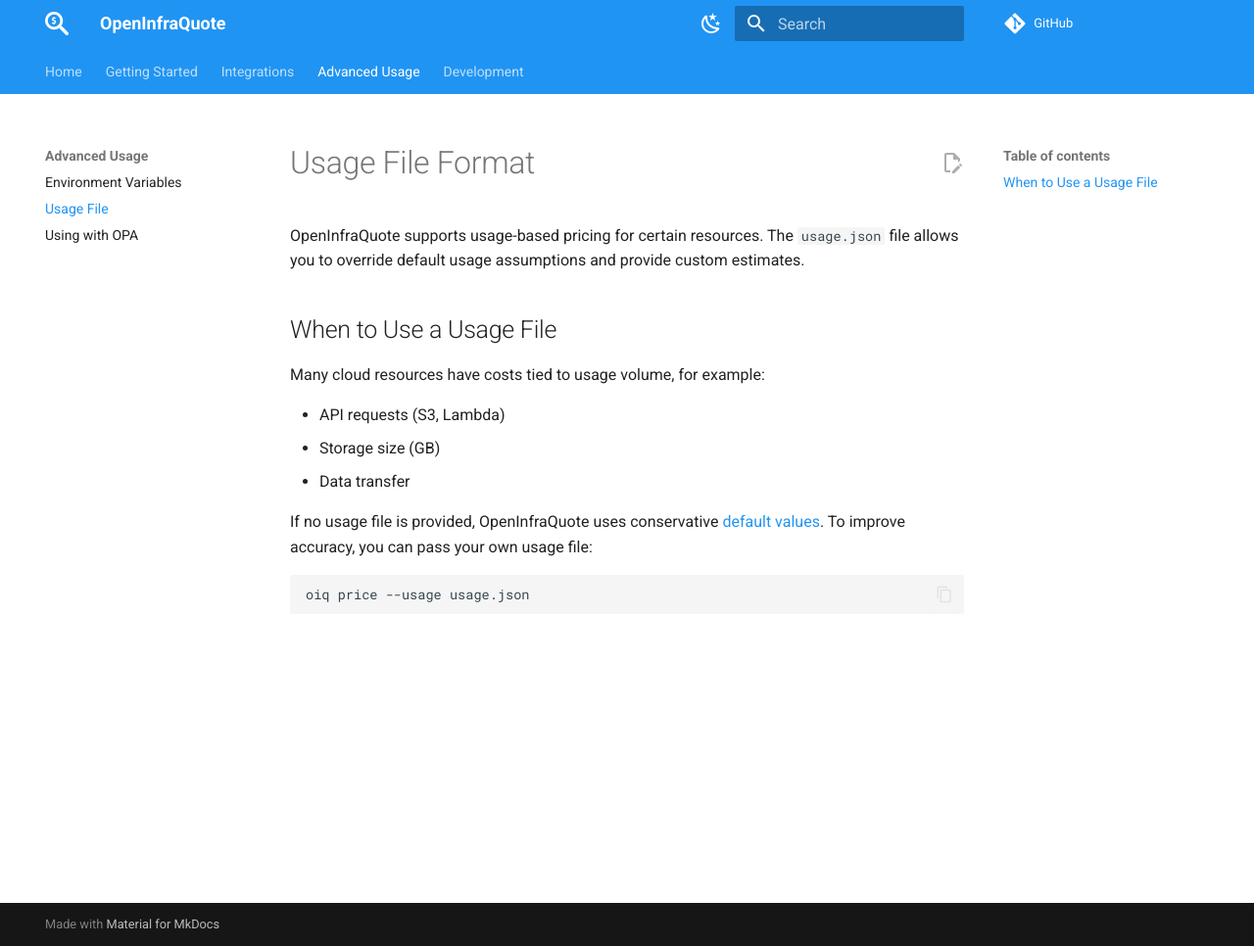
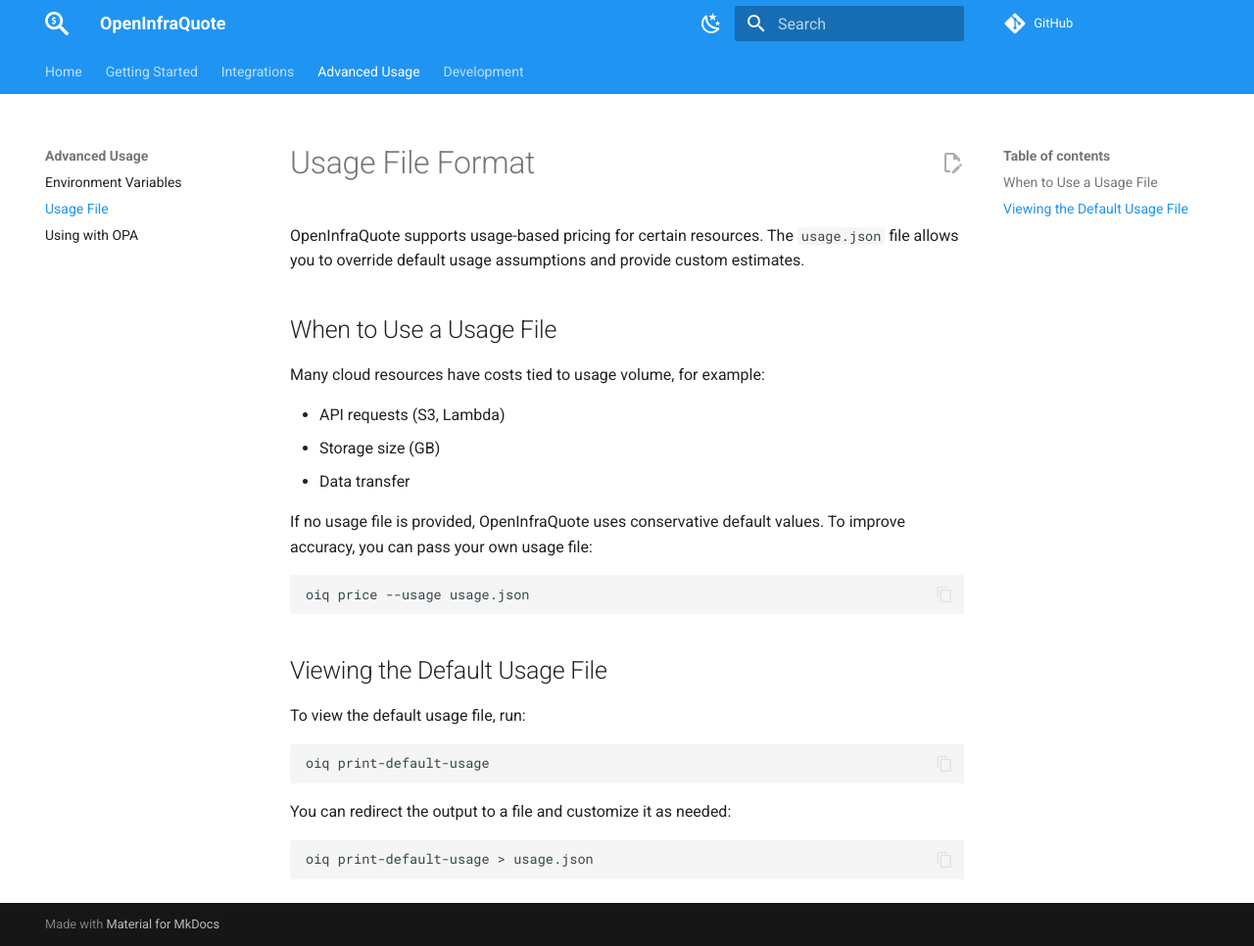
Before and after one commit to terrateamio/openinfraquote, an MkDocs documentation site: the page built from docs/advanced/usage-file.md, in a window 1280 px wide and 966 px high. Shown: the whole window at 98% size. Built offline with MkDocs 1.6.1 and Material for MkDocs 9.7.7, drawn with Linux system fonts in a browser that asks for light colours; comment, search, counter and statistics services are not loaded.

Commit message:
ADD print-default-usage

````diff
--- a/docs/advanced/usage-file.md
+++ b/docs/advanced/usage-file.md
@@ -10,8 +10,22 @@ Many cloud resources have costs tied to usage volume, for example:
 - Storage size (GB)
 - Data transfer
 
-If no usage file is provided, OpenInfraQuote uses conservative [default values](https://github.com/terrateamio/openinfraquote/blob/main/files/usage.json). To improve accuracy, you can pass your own usage file:
+If no usage file is provided, OpenInfraQuote uses conservative default values. To improve accuracy, you can pass your own usage file:
 
 ```bash
 oiq price --usage usage.json
 ```
+
+## Viewing the Default Usage File
+
+To view the default usage file, run:
+
+```bash
+oiq print-default-usage
+```
+
+You can redirect the output to a file and customize it as needed:
+
+```bash
+oiq print-default-usage > usage.json
+```
````
